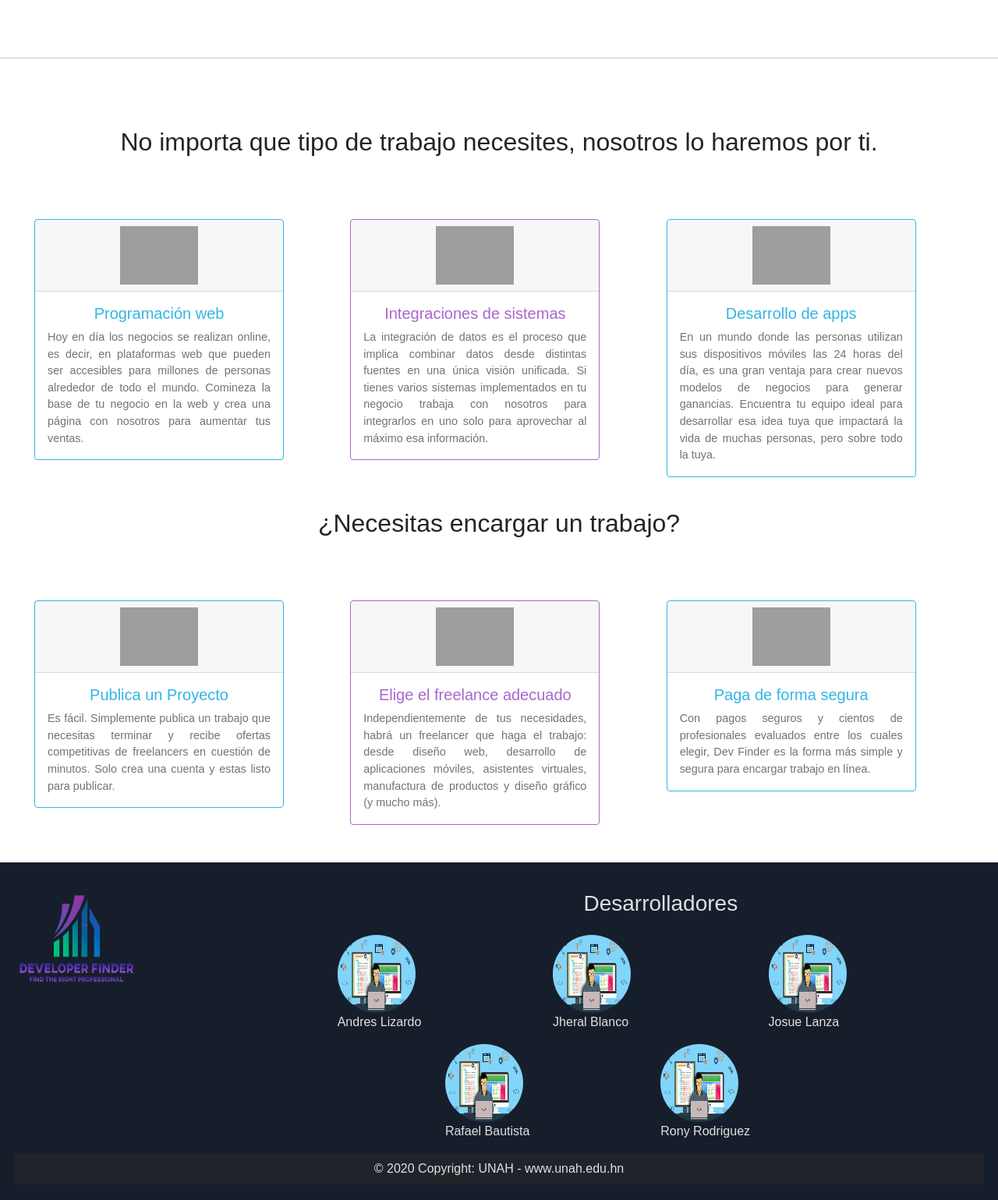
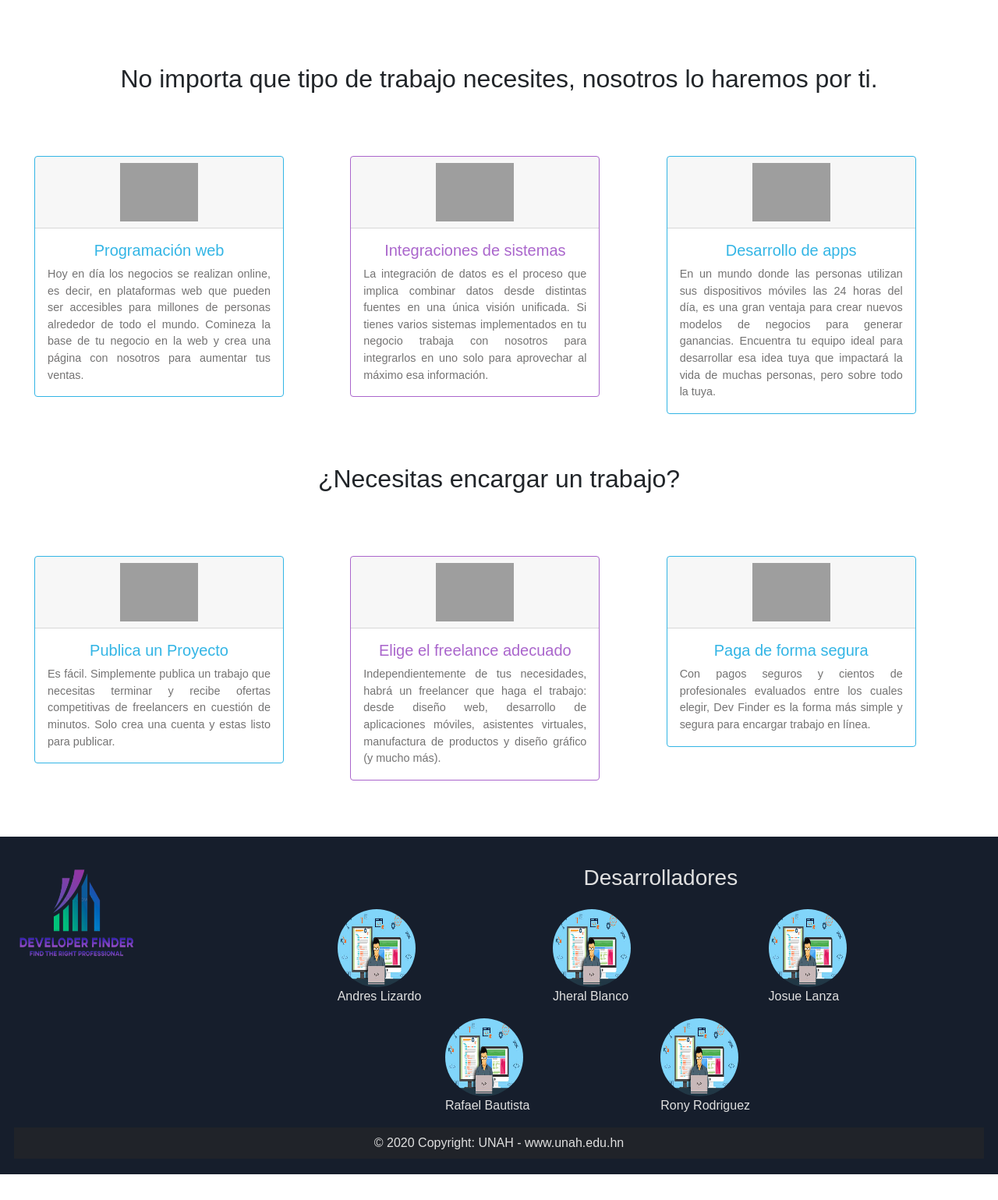
Before and after one commit to Rony-R/Proyecto-Industrias-IS902, a PHP site: page / in a window 1280 px wide. Shown: the part 1466-3005 px from the top of the page at 78% size. After the commit the page ends 2972 px from the top, so only its background shows below. Run offline with PHP 8.4, Linux system fonts and the light colour scheme; some libraries are stand-ins or nearby versions; grey boxes are pictures that could not be loaded.

Commit message:
Ultimos detalles landing

```diff
--- a/css/stylelanding.css
+++ b/css/stylelanding.css
@@ -42,14 +42,13 @@ header,
   text-transform: uppercase;
   box-sizing: border-box;
   margin-bottom: 60px;
-  margin-right: 100px;
+  text-align: center;
 }
 
 .text-panel {
-  padding: 0 100px;
+  padding: 0 50px;
   font-family: Monotype Garamond, Garamond, serif;
   font-weight: 400;
-
   letter-spacing: 0.02778em;
   line-height: 1.5em;
   text-align: center;
--- a/index.html
+++ b/index.html
@@ -71,7 +71,7 @@
     </div>
 
     <main class="mt-5">
-      <section id="gallery">
+      <section id="gallery"></section>
         <h1 class="text-panel-gallery">DESAROLLA TU PROYECTO CON NOSOTROS</h1>
       </section>
       <div class="container">
@@ -107,7 +107,7 @@
             ti.
           </h2>
 
-          <div class="col-sm-4">
+          <div class="col-sm-4 mb-4">
             <div class="card border-info" style="max-width: 20rem">
               <div class="card-header">
                 <img
@@ -129,7 +129,7 @@
             </div>
           </div>
 
-          <div class="col-sm-4">
+          <div class="col-sm-4 mb-4">
             <div class="card border-secondary" style="max-width: 20rem">
               <div class="card-header">
                 <img
@@ -151,7 +151,7 @@
             </div>
           </div>
 
-          <div class="col-sm-4">
+          <div class="col-sm-4 mb-4">
             <div class="card border-info" style="max-width: 20rem">
               <div class="card-header">
                 <img
@@ -177,7 +177,7 @@
         <div class="row text-center margin-bottom=300px">
           <h2 class="h2-card">¿Necesitas encargar un trabajo?</h2>
 
-          <div class="col-sm-4">
+          <div class="col-sm-4 mb-4">
             <div class="card border-info" style="max-width: 20rem">
               <div class="card-header">
                 <img
@@ -198,7 +198,7 @@
             </div>
           </div>
 
-          <div class="col-sm-4">
+          <div class="col-sm-4 mb-4">
             <div class="card border-secondary" style="max-width: 20rem">
               <div class="card-header">
                 <img
@@ -219,7 +219,7 @@
             </div>
           </div>
 
-          <div class="col-sm-4">
+          <div class="col-sm-4 mb-4">
             <div class="card border-info" style="max-width: 20rem">
               <div class="card-header">
                 <img
```
Also changed, not shown: img/logos/logo2.png (deleted).
